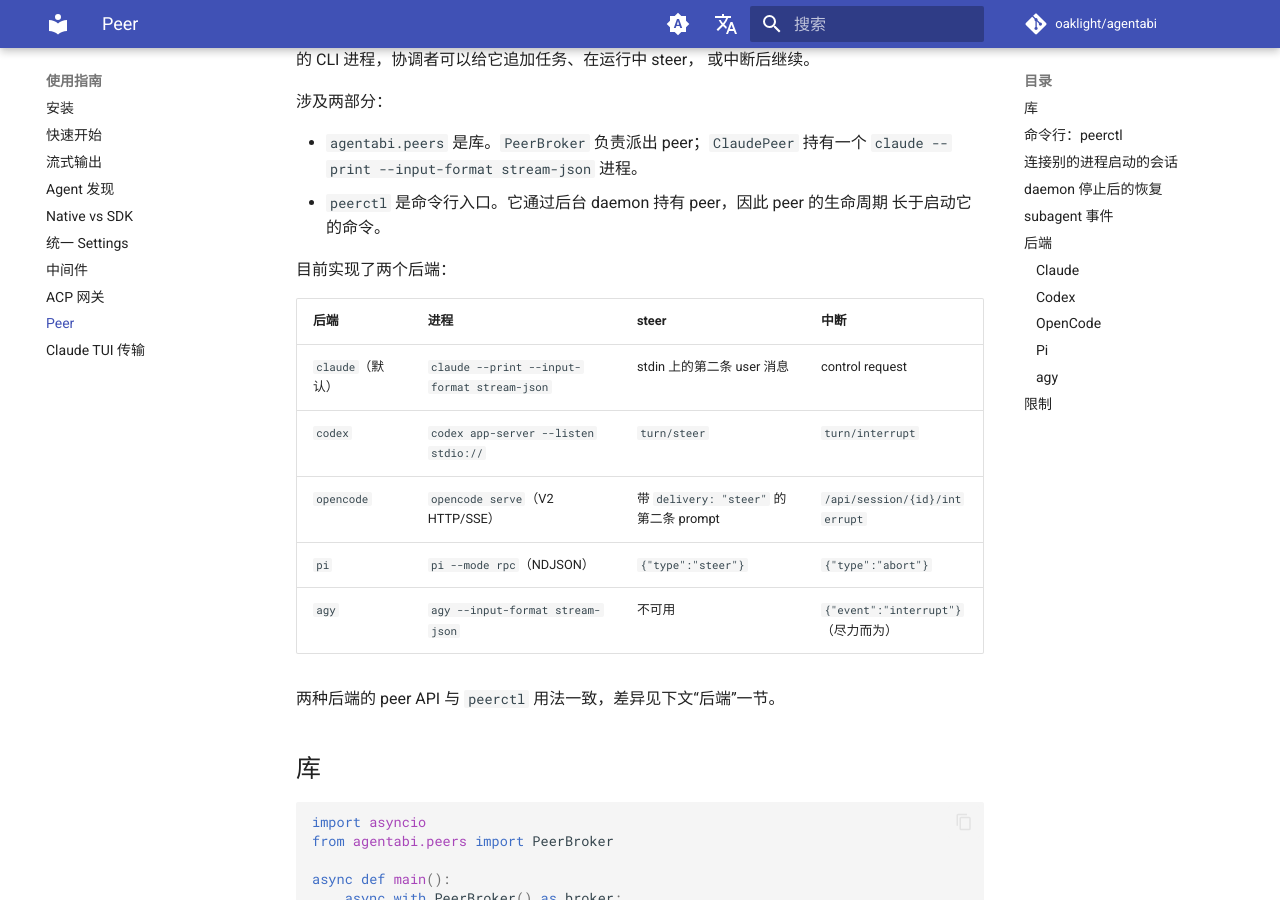
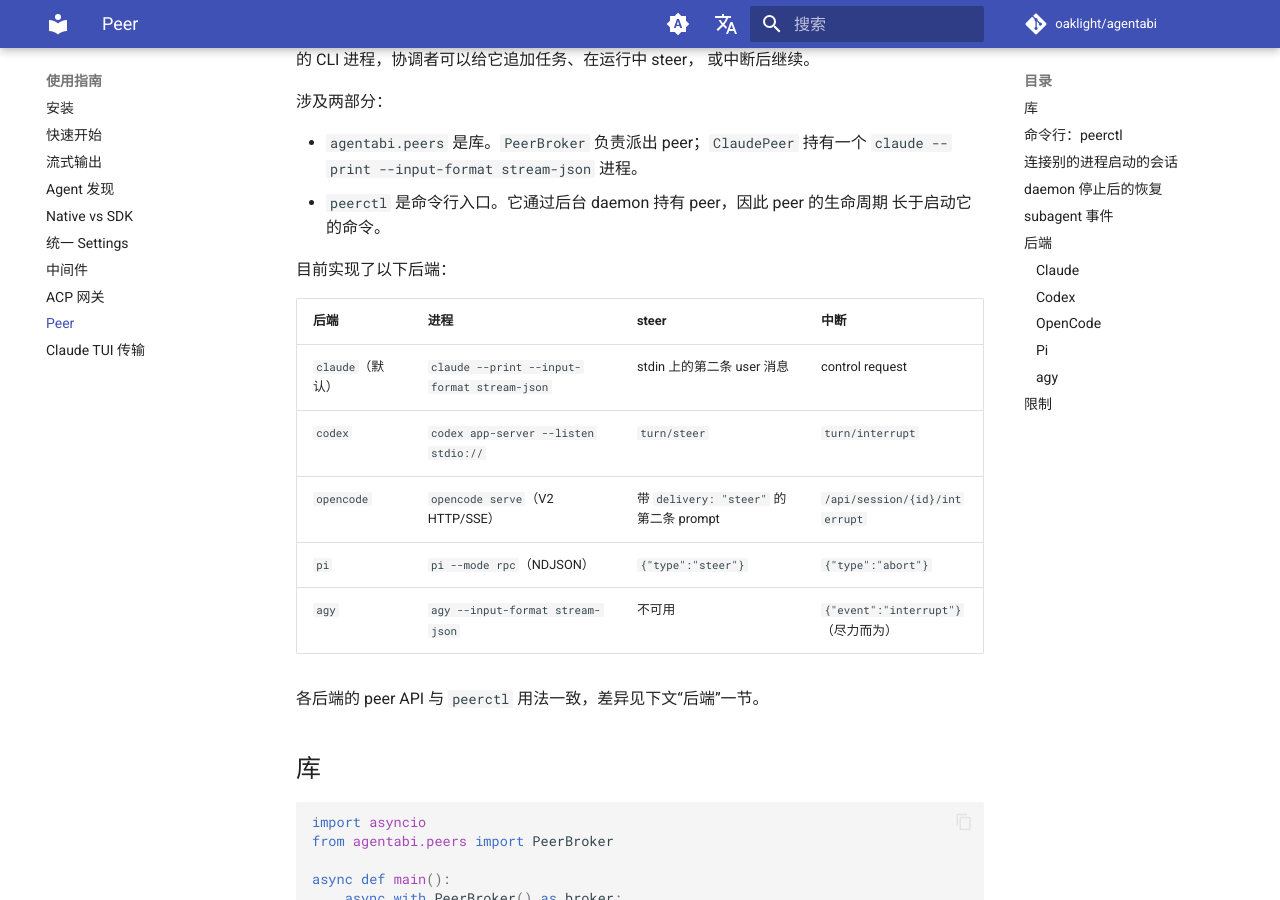
Before and after one commit to Oaklight/agentabi, an MkDocs documentation site: the page built from docs/usage/peers.md, in a window 1280 px wide and 900 px high, scrolled down 206 px. Built offline with MkDocs 1.6.1 and Material for MkDocs 9.7.7, drawn with Linux system fonts in a browser that asks for light colours; comment, search, counter and statistics services are not loaded; some of the changed text lies outside the part shown.

Commit message:
docs(peers): count all five backends

```diff
--- a/docs/usage/peers.md
+++ b/docs/usage/peers.md
@@ -11,7 +11,7 @@
 - `peerctl` 是命令行入口。它通过后台 daemon 持有 peer，因此 peer 的生命周期
   长于启动它的命令。
 
-目前实现了两个后端：
+目前实现了以下后端：
 
 | 后端 | 进程 | steer | 中断 |
 | --- | --- | --- | --- |
@@ -21,7 +21,7 @@
 | `pi` | `pi --mode rpc`（NDJSON） | `{"type":"steer"}` | `{"type":"abort"}` |
 | `agy` | `agy --input-format stream-json` | 不可用 | `{"event":"interrupt"}`（尽力而为） |
 
-两种后端的 peer API 与 `peerctl` 用法一致，差异见下文“后端”一节。
+各后端的 peer API 与 `peerctl` 用法一致，差异见下文“后端”一节。
 
 ## 库
 
```
Also changed, not shown: other parts of docs/usage/peers.md (+2 -0 lines).
